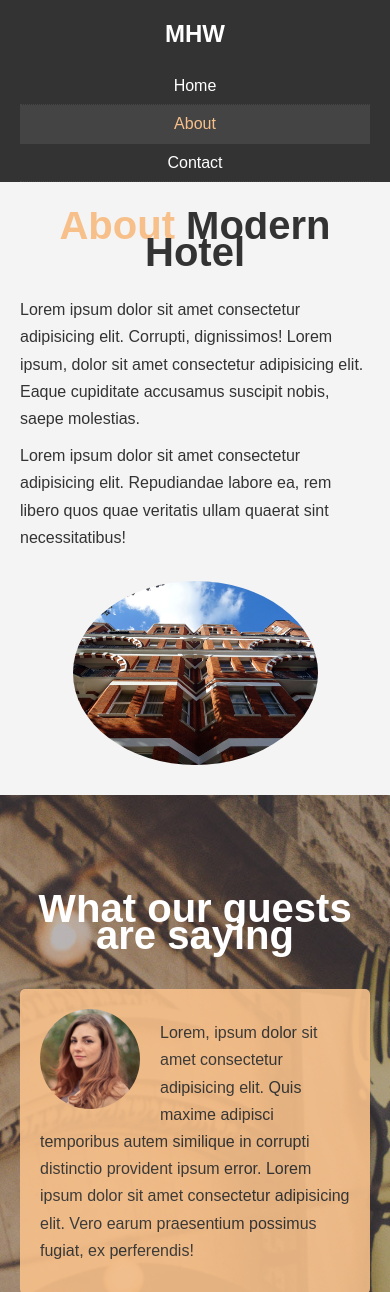
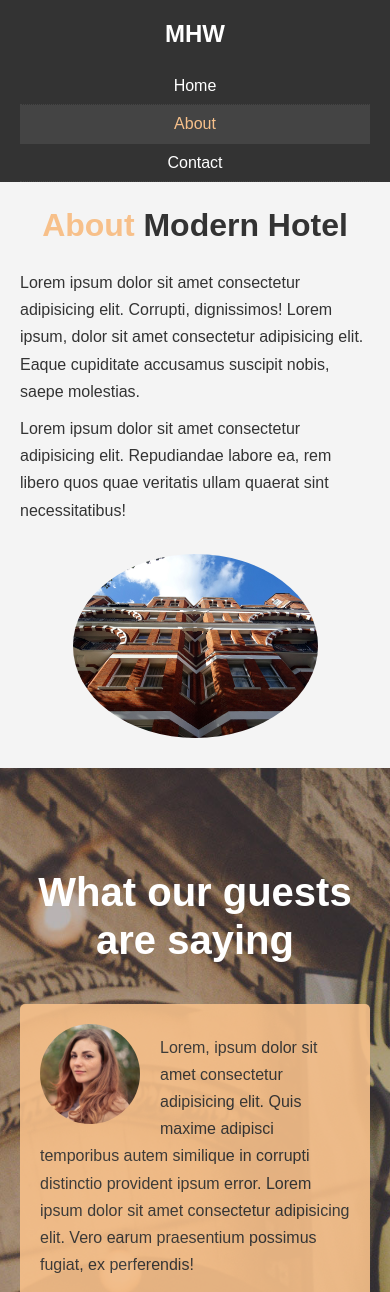
Before and after one commit to denisbrun/ModernHotelWebsite, a plain HTML site: page about.html in a window 390 px wide. Shown: the top 1292 px of the page. Drawn offline with Linux system fonts and the light colour scheme.

```diff
--- a/css/mobile.css
+++ b/css/mobile.css
@@ -38,6 +38,10 @@
   width: 100%;
 }
 
+#aboutInfo .infoLeft .l-heading {
+  font-size: 2rem;
+}
+
 #aboutInfo .infoRight {
   margin-top: 30px;
 }
@@ -45,3 +49,13 @@
 .l-heading {
 text-align: center;
 }
+
+#testimonials .container h2 {
+  line-height: 1.2;
+}
+
+/* Contact  */
+
+#contactInfo .box {
+  border-bottom: #444 dotted 1px;
+}
```
